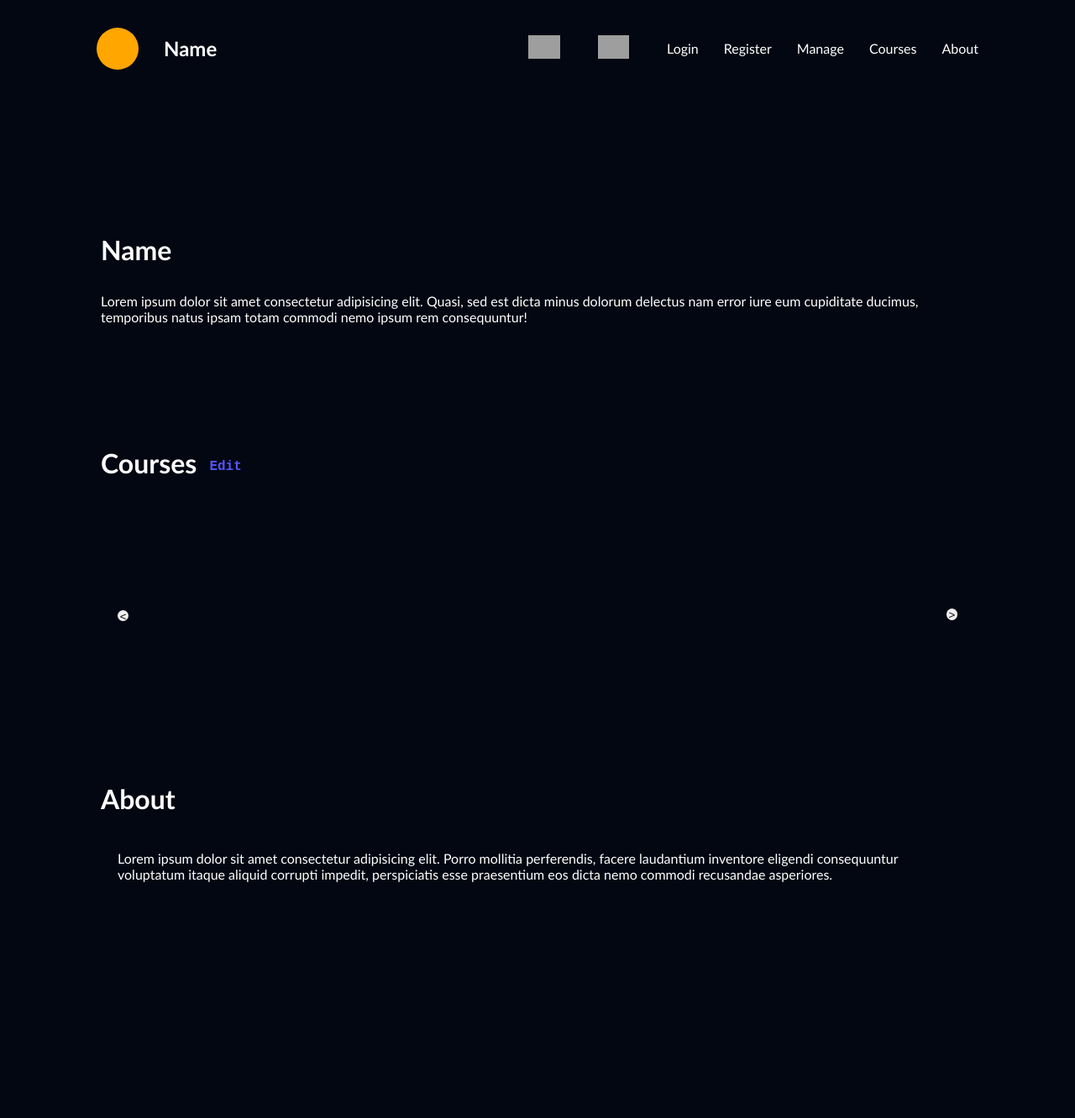
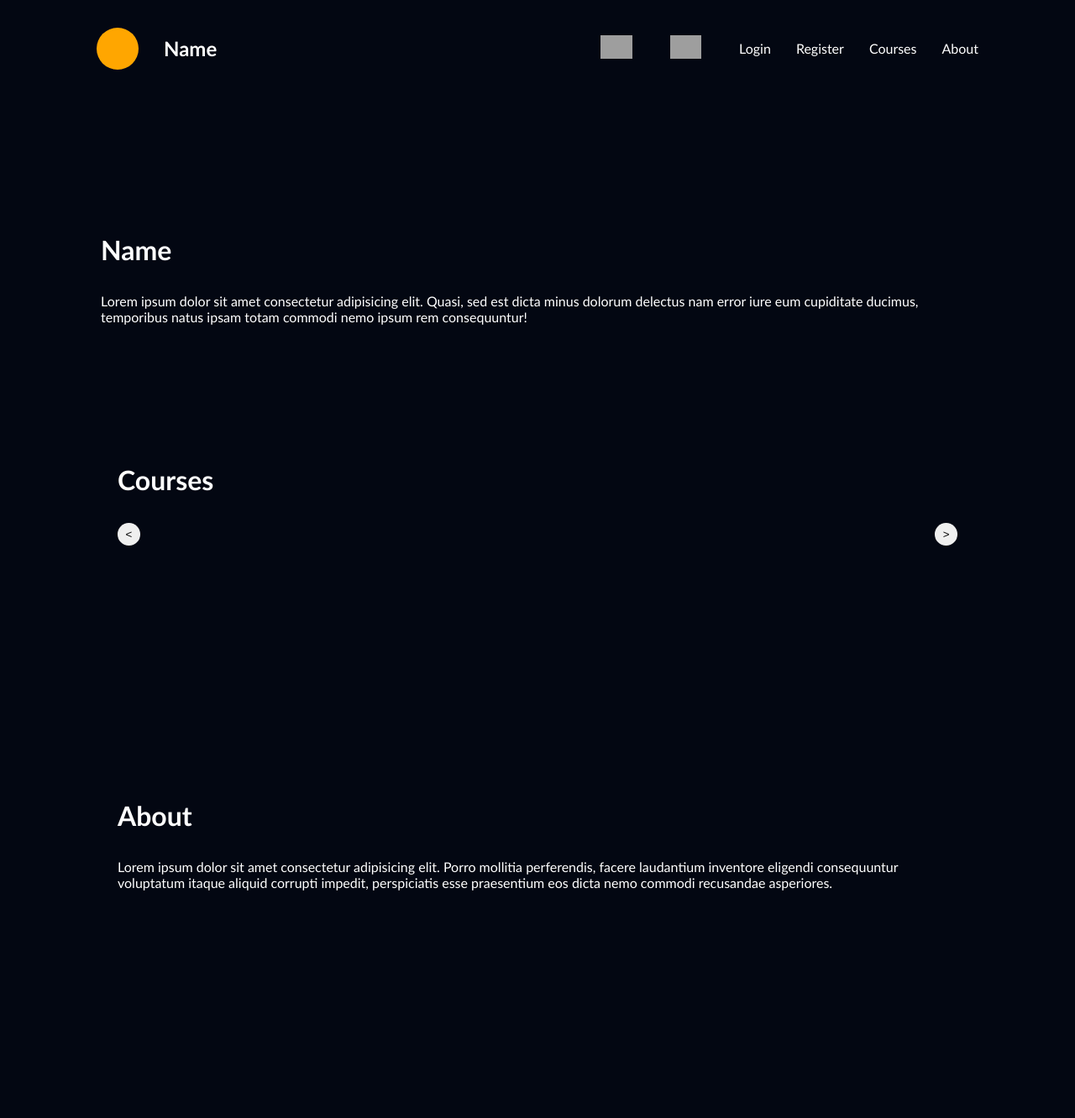
Before and after one commit to Nati-W/course-site, a Django app: page / in a window 1280 px wide. Shown: the whole page at 84% size. Before the commit the page ends 1051 px from the top, so only its background shows below. Run offline with Django 5.2, Linux system fonts and the light colour scheme; data that the repository does not hold is empty; grey boxes are pictures that could not be loaded.

Commit message:
user access limited

```diff
--- a/course_store/checkout/templates/checkout/unregistered_checkout.html
+++ b/course_store/checkout/templates/checkout/unregistered_checkout.html
@@ -22,6 +22,7 @@
         </div>
 
         <button type="submit" class='submit-btn'>Create Account and Buy {{course.title}}</button>
+        <a href="{% url "shop:login" %}">Already have an Account</a>
     </form>
 </div>
 
--- a/course_store/shop/templates/shop/shop.html
+++ b/course_store/shop/templates/shop/shop.html
@@ -14,10 +14,14 @@
     </div>
 
     <div class="section courses" id='courses'>
-        <h1 class="section_name">Courses<a href="{% url "manager:edit-list" %}" class='edit'>Edit</a></h1>
+        <h1 class="section_name">Courses
+            {% if user.is_superuser %}
+            <a href="{% url "manager:edit-list" %}" class='edit'>Edit</a>
+            {% endif %}
+        </h1>
 
-        <div class="course-container">
-            <div class="course-wrapper">
+        <div class="section_content">
+
             <button id="prev-slider">&lt;</button>
                     {% for course in courses %}
 
@@ -27,17 +31,19 @@
                         background-position: center; 'id='course.id'>{{course.title}}</a>
 
                     {% endfor %}
+            <button id='next-slider'>&gt;</button>
         </div>
-        </div>
-        <button id='next-slider'>&gt;</button>
 
     </div>
 
     <div class="section about" id='about'>
         <h1 class='section_name'>About</h1>
+
+        <div class="section_content">
             <p>Lorem ipsum dolor sit amet consectetur adipisicing elit. Porro mollitia perferendis,
                 facere laudantium inventore eligendi consequuntur voluptatum itaque aliquid corrupti impedit,
                 perspiciatis esse praesentium eos dicta nemo commodi recusandae asperiores.</p>
         </div>
+    </div>
 
 {% endblock content %}
--- a/course_store/static/css/style.css
+++ b/course_store/static/css/style.css
@@ -100,13 +100,11 @@ nav{
     flex-direction: column;
 }
 
-.section_name{
-    position: absolute;
-    top: 0;
-    left: 0;
+/* .section_name{
+    margin-bottom: 1em;
     display: flex;
     justify-content: center;
-}
+}         */
 
 
 
@@ -128,8 +126,13 @@ a.course:hover{
 #prev-slider, #next-slider{
     height: 1em;
     width: 1em;
+    padding: 1em;
+    display: flex;
+    justify-content: center;
+    align-items: center;
     border: none;
     border-radius: 50%;
+
 }
 
 #prev-slider:hover, #next-slider:hover{
@@ -137,10 +140,17 @@ a.course:hover{
 }
 
 .section{
-    height: 50vh;
-    position: relative;
+    min-height: 50vh;
+    flex-direction: column;
+    align-items: flex-start;
+    padding: 20px;
+}
+
+.section_content{
+    height: 100%;
+    width: 100%;
+    display: flex;
     justify-content: space-between;
-    padding: 20px;
 }
 
 .about{
@@ -151,11 +161,6 @@ a.edit{
     font-size: .5em;
     font-family: 'Courier New', Courier, monospace;
     color: rgb(86, 86, 255);
-}
-
-.course_container{
-    display: flex;
-    justify-content: center;
 }
 
 h1{
--- a/course_store/templates/layout.html
+++ b/course_store/templates/layout.html
@@ -36,7 +36,9 @@
 
                 {% endif %}
 
-                <a href="{% url "manager:manage" %}" class="nav">Manage</a>
+                {% if user.is_superuser %}
+                    <a href="{% url "manager:manage" %}" class="nav">Manage</a>
+                {% endif %}
                 <a href="#courses" class="nav">Courses</a>
                 <a href="#about" class="nav">About</a>
 
```
Lines whose indentation alone changed are shown as unchanged.
